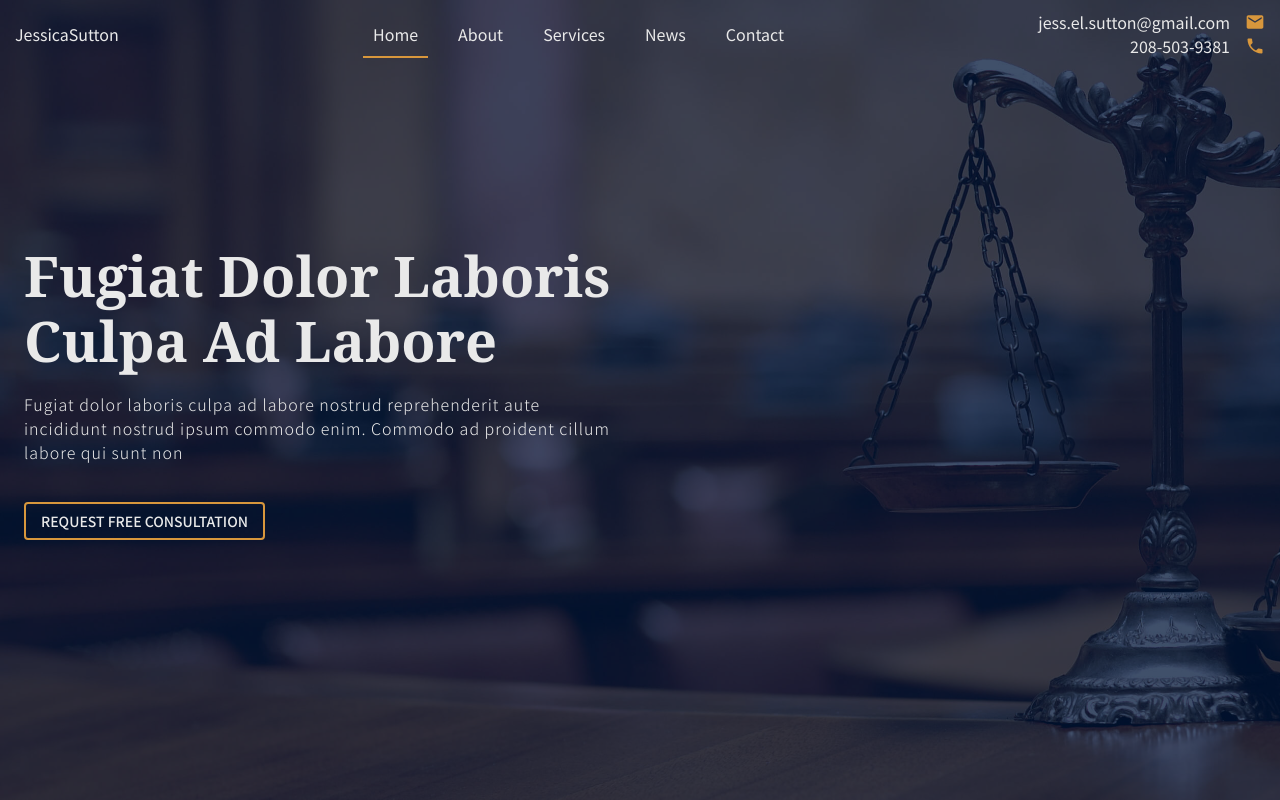
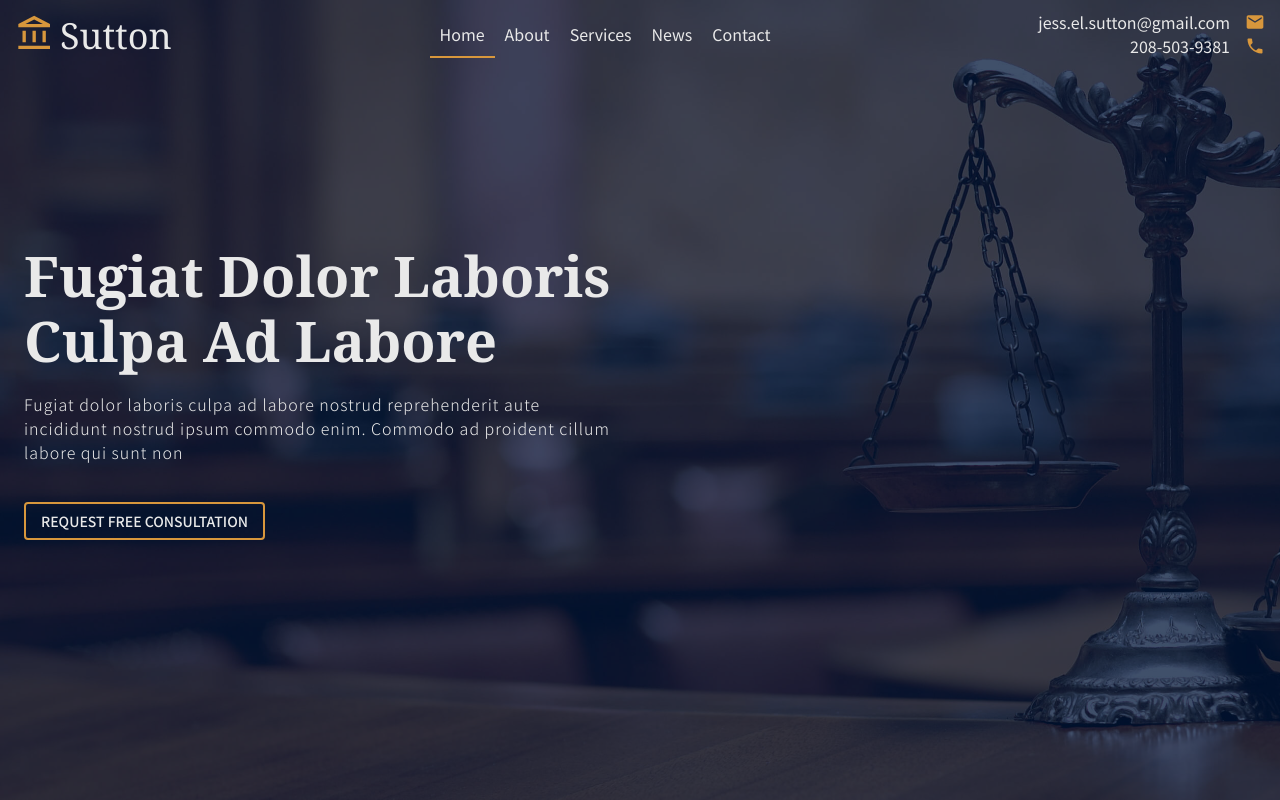
Before and after one commit to pmitch242/jessica-sutton, a React (Create React App) app: page / in a window 1280 px wide. Built offline with nearby package versions, Linux system fonts and the light colour scheme.

Commit message:
created logo and imported it

```diff
--- /dev/null
+++ b/src/components/Logo/index.js
@@ -0,0 +1,26 @@
+import React from 'react';
+
+import {Box, Typography, makeStyles} from '@material-ui/core';
+import CourtIcon from '@material-ui/icons/AccountBalanceOutlined';
+
+const useStyle = makeStyles({
+    h3: {
+        fontSize: '2.25rem',
+        fontFamily: `'Noto Serif', serif`,
+        margin: 0,
+        lineHeight: 1
+    }
+})
+
+const Logo = () => {
+    const classes = useStyle();
+
+    return (
+        <Box className='logo' display='flex' alignItems="flex-end">
+            <CourtIcon style={{ fontSize: 40, marginRight: '5px', color: '#d8973c' }}/>
+            <Typography className={classes.h3} variant='h3'>Sutton</Typography>
+        </Box>
+    )
+}
+
+export default Logo;
--- a/src/components/Navbar/index.js
+++ b/src/components/Navbar/index.js
@@ -1,12 +1,14 @@
 import React, { useState } from 'react'
 import { NavLink } from 'react-router-dom';
-import { Typography, Hidden, IconButton, Drawer, ListItem, List, ListItemText, makeStyles, Divider, Collapse, Box } from '@material-ui/core';
+import { Hidden, IconButton, Drawer, ListItem, List, ListItemText, makeStyles, Divider, Collapse, Box } from '@material-ui/core';
 
 import MenuIcon from '@material-ui/icons/Menu';
 import CloseIcon from '@material-ui/icons/Close';
 import PhoneIcon from '@material-ui/icons/Phone';
 import EmailIcon from '@material-ui/icons/Email';
 import { ExpandMore, ChevronRight } from '@material-ui/icons'
+
+import Logo from '../Logo';
 
 import './nav.css';
 
@@ -57,9 +59,7 @@ const Navbar = () => {
     return (
 
         <Box fontFamily='fontFamily' className='navbar' >
-            <div className='logo'>
-                <Typography varient='h2'>JessicaSutton</Typography>
-            </div>
+            <Logo />
 
             <Hidden xsDown>
                 <div className='navlinks'>
@@ -70,14 +70,14 @@ const Navbar = () => {
                     <NavLink exact to='/contact'>Contact</NavLink>
                 </div>
                 <div className='nav-contact'>
-                    <span>jess.el.sutton@gmail.com<EmailIcon className={classes.contactIcon}/></span>
-                    <span>208-503-9381<PhoneIcon className={classes.contactIcon}/></span>
+                    <span>jess.el.sutton@gmail.com<EmailIcon className={classes.contactIcon} /></span>
+                    <span>208-503-9381<PhoneIcon className={classes.contactIcon} /></span>
                 </div>
             </Hidden>
 
             <Hidden smUp>
                 <IconButton onClick={toggleDrawer}>
-                    <MenuIcon className={classes.toggleButton}/>
+                    <MenuIcon className={classes.toggleButton} />
                 </IconButton>
             </Hidden>
 
@@ -87,11 +87,9 @@ const Navbar = () => {
             >
                 <div className={classes.menuContainer}>
                     <div className={`navbar ${classes.menuHeader}`}>
-                        <div className='logo'>
-                            <Typography varient='h2'>JessicaSutton</Typography>
-                        </div>
+                        <Logo />
                         <IconButton onClick={toggleDrawer} className={classes.closeButton}>
-                            <CloseIcon className={classes.toggleButton}/>
+                            <CloseIcon className={classes.toggleButton} />
                         </IconButton>
                     </div>
                     <Divider />
@@ -104,7 +102,7 @@ const Navbar = () => {
                         </ListItem>
                         <ListItem button onClick={toggleCollapse}>
                             <ListItemText primary="Services" />
-                                {openServices ? <ExpandMore /> : <ChevronRight />}
+                            {openServices ? <ExpandMore /> : <ChevronRight />}
                         </ListItem>
                         <Collapse in={openServices} timeout="auto" unmountOnExit>
                             <List component="div" disablePadding>
--- a/src/components/Navbar/nav.css
+++ b/src/components/Navbar/nav.css
@@ -9,7 +9,7 @@
 .navbar .navlinks a{
     color: #e9e9e9;
     text-decoration: none;
-    margin-right: 20px;
+    /* margin-right: 10px; */
     padding: 10px;
 }
 
```
